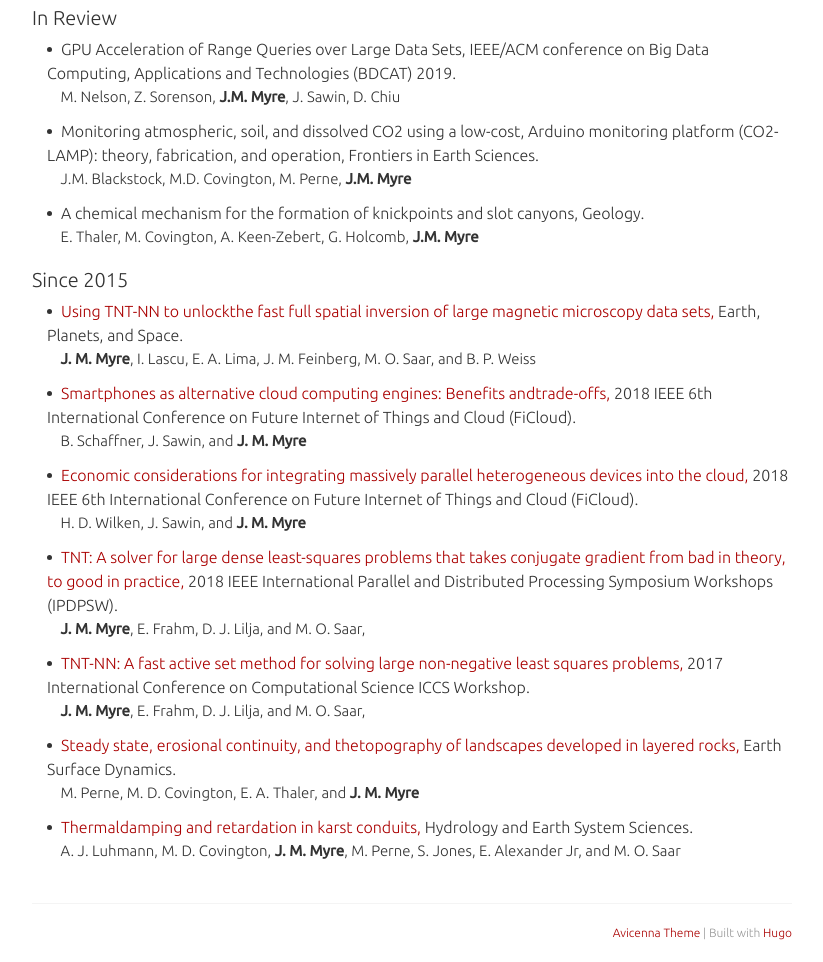
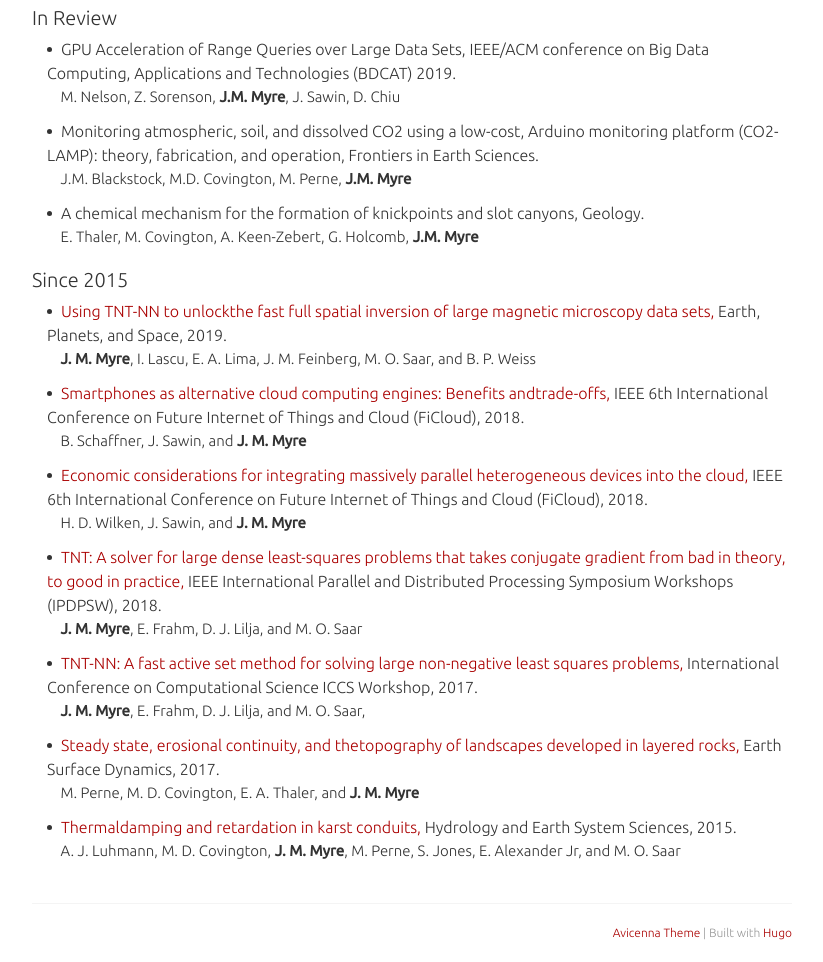
Before and after one commit to ProfMyre/ProfMyre.github.io, a plain HTML site: page index.html in a window 1280 px wide. Shown: the part 1181-2143 px from the top of the page, without its empty margins (228-1051 px from the left). Drawn offline with Linux system fonts and the light colour scheme.

Commit message:
rebuilding site Tue Sep 17 05:54:06 CDT 2019

```diff
--- a/index.html
+++ b/index.html
@@ -160,7 +160,7 @@ their academic skills to develop these novel tools.
 
 			<a href="https://earth-planets-space.springeropen.com/articles/10.1186/s40623-019-0988-8" class="publications"> Using TNT-NN to unlockthe fast full spatial inversion of large magnetic microscopy data sets, </a>
 
-			Earth, Planets, and Space.
+			Earth, Planets, and Space, 2019.
 
 
 
@@ -173,7 +173,7 @@ their academic skills to develop these novel tools.
 
 			<a href="https://ieeexplore.ieee.org/abstract/document/8458020" class="publications"> Smartphones as alternative cloud computing engines: Benefits andtrade-offs, </a>
 
-			2018  IEEE  6th  International  Conference  on  Future  Internet  of  Things  and  Cloud  (FiCloud).
+			IEEE  6th  International  Conference  on  Future  Internet  of  Things  and  Cloud  (FiCloud), 2018.
 
 
 
@@ -186,7 +186,7 @@ their academic skills to develop these novel tools.
 
 			<a href="https://ieeexplore.ieee.org/abstract/document/8457988" class="publications"> Economic considerations for integrating massively parallel heterogeneous devices into the cloud, </a>
 
-			2018  IEEE  6th  International  Conference  on  Future  Internet  of  Things  and  Cloud  (FiCloud).
+			IEEE  6th  International  Conference  on  Future  Internet  of  Things  and  Cloud  (FiCloud), 2018.
 
 
 
@@ -199,12 +199,12 @@ their academic skills to develop these novel tools.
 
 			<a href="https://ieeexplore.ieee.org/abstract/document/8425520" class="publications"> TNT: A solver for large dense least-squares problems that takes conjugate gradient from bad in theory, to good in practice, </a>
 
-			2018 IEEE International Parallel and Distributed Processing Symposium Workshops (IPDPSW).
+			IEEE International Parallel and Distributed Processing Symposium Workshops (IPDPSW), 2018.
 
 
 
 			<span class="collaborators">
-				<strong>J. M. Myre</strong>, E. Frahm, D. J. Lilja, and M. O. Saar,
+				<strong>J. M. Myre</strong>, E. Frahm, D. J. Lilja, and M. O. Saar
 			</span>
 		</li>
 
@@ -212,7 +212,7 @@ their academic skills to develop these novel tools.
 
 			<a href="https://www.sciencedirect.com/science/article/pii/S1877050917307858" class="publications"> TNT-NN: A fast active set method for solving large non-negative least squares problems, </a>
 
-			2017 International Conference on Computational Science ICCS Workshop.
+			International Conference on Computational Science ICCS Workshop, 2017.
 
 
 
@@ -225,7 +225,7 @@ their academic skills to develop these novel tools.
 
 			<a href="https://www.earth-surf-dynam.net/5/85/2017/esurf-5-85-2017-discussion.html" class="publications"> Steady  state,  erosional  continuity,  and  thetopography of landscapes developed in layered rocks, </a>
 
-			Earth Surface Dynamics.
+			Earth Surface Dynamics, 2017.
 
 
 
@@ -238,7 +238,7 @@ their academic skills to develop these novel tools.
 
 			<a href="https://www.hydrol-earth-syst-sci.net/19/137/2015/hess-19-137-2015-discussion.html" class="publications"> Thermaldamping and retardation in karst conduits, </a>
 
-			Hydrology and Earth System Sciences.
+			Hydrology and Earth System Sciences, 2015.
 
 
 
```
